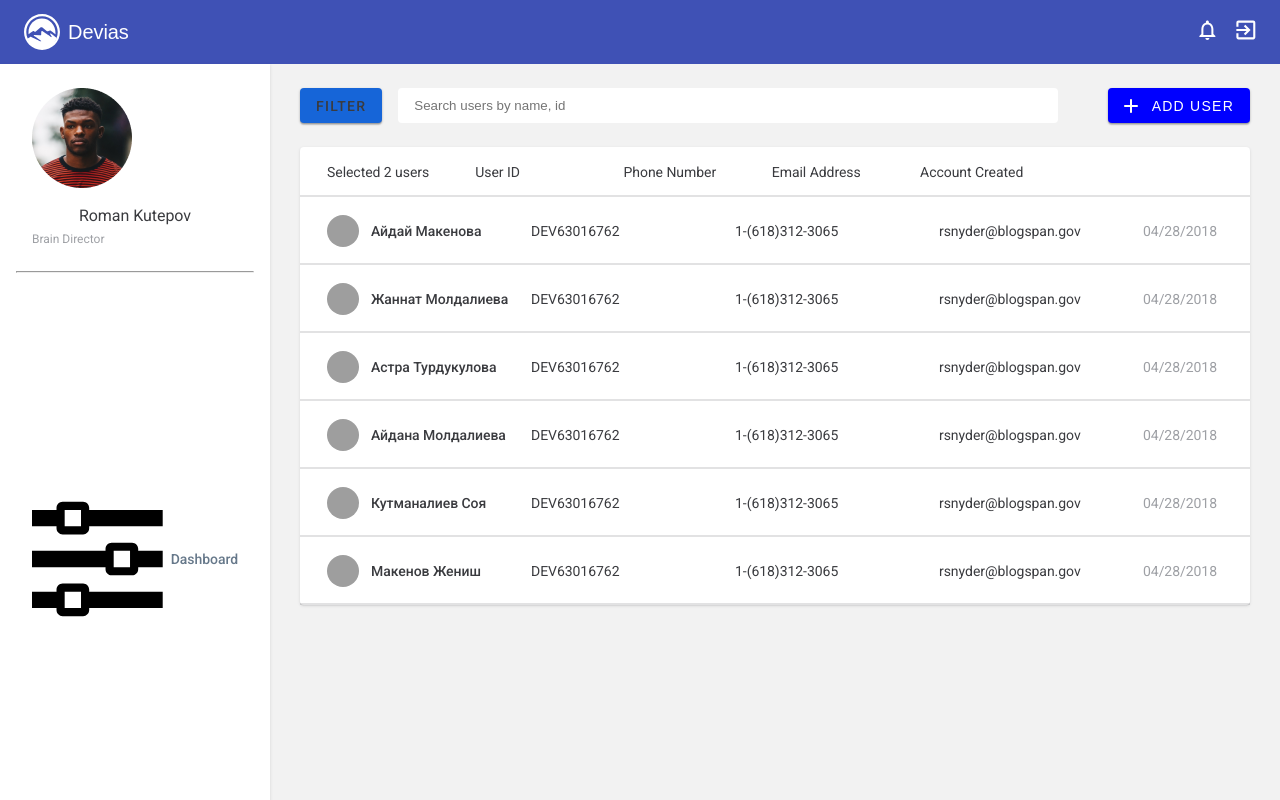
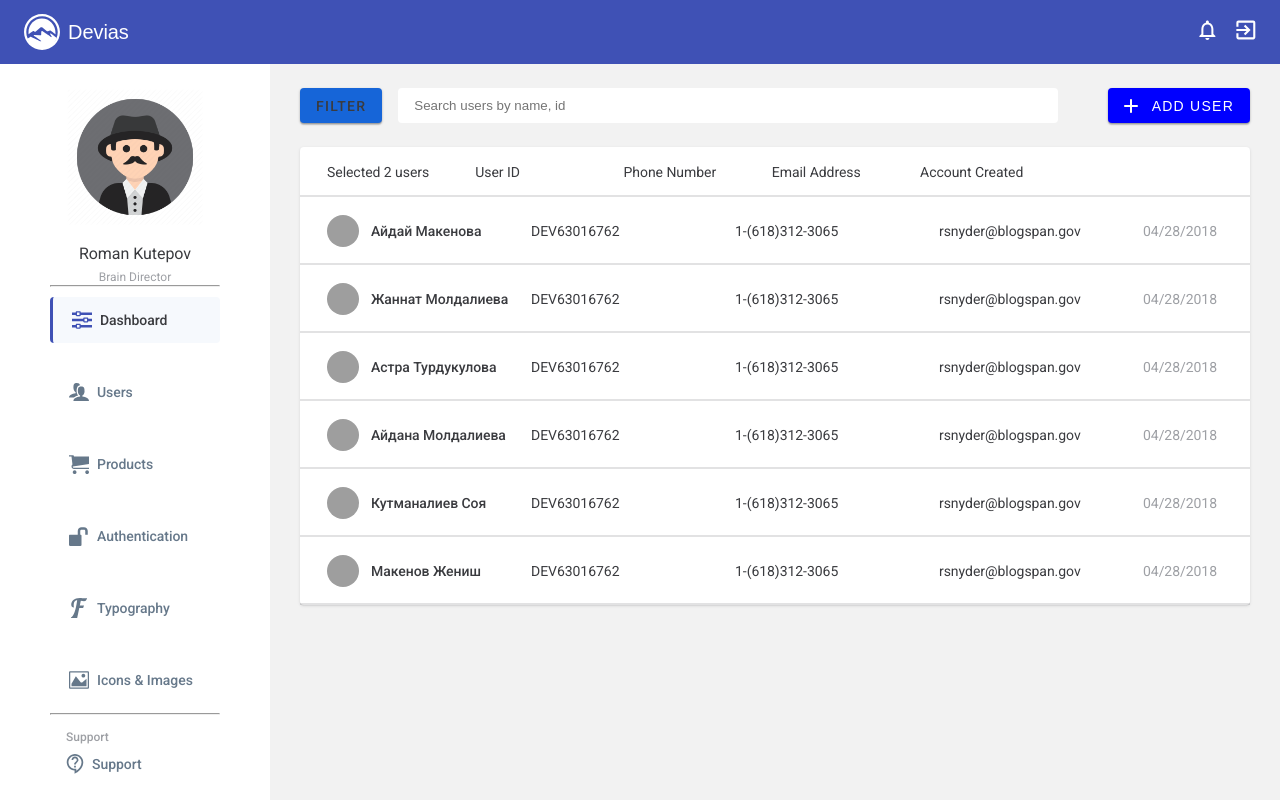
Before and after one commit to Aydayll/atabek, a React (Create React App) app: page / in a window 1280 px wide. Shown: the top 800 px of the page. Built offline with nearby package versions, Linux system fonts and the light colour scheme; grey boxes are pictures that could not be loaded.

Commit message:
change styles in sidebar

```diff
--- a/src/components/sidebar/style.scss
+++ b/src/components/sidebar/style.scss
@@ -6,17 +6,21 @@
     left: 0;
     max-width: 270px;
     height: 100%;
-    padding: 0 16px;
+    padding: 0 50px;
     z-index:1;
     background-color: $color-white;
-    box-shadow: 0px 0px 0px rgba(63, 63, 68, 0.05), 0px 1px 3px rgba(63, 63, 68, 0.15);
+
+    svg {
+		max-width: 20px;
+		max-height: 20px;
+		fill: $color-darkGray;
+		transition: 0.2s;
+	}
     &__top {
         padding: 24px 16px 0;
+        text-align: center;
     }
-    hr {
-        margin-top: 24px;
-        background-color: $color-gray;
-    }
+
 
     &__name {
         @include font();
@@ -33,15 +37,28 @@
     }
 
     &__nav {
-        padding: 30px 16px;
+        padding: 10px 0;
     }
 
     &__item {
         margin-bottom: 26px;
+        border-radius: 4px;
+		cursor: pointer;
+		transition: 0.2s;
+		&:last-child {
+			margin-bottom: 0;
+		}
+		&.is-active {
+			background-color: $color-lightBlue;
+			border-left: 3px solid $color-blue;
+			svg {
+				fill: $color-blue;
+			}
+			a {
+				color: $color-black;
+			}
+		}
 
-        &:last-child {
-            margin-bottom: 0;
-        }
     }
 
     &__link {
@@ -50,6 +67,7 @@
         color: $color-darkGray;
         display: flex;
         align-items: center;
+        padding: 13px 19px;
 
         span {
             margin-left: 8px;
```
Also changed, not shown: src/assets/user.png.
